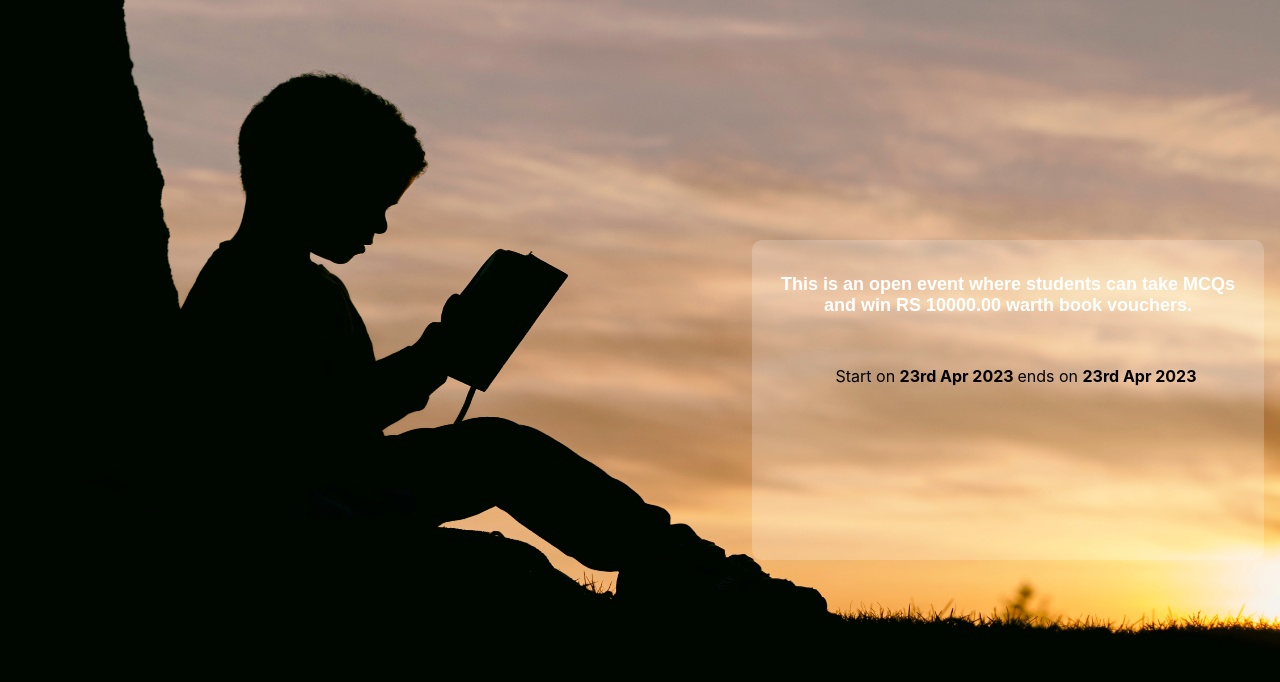
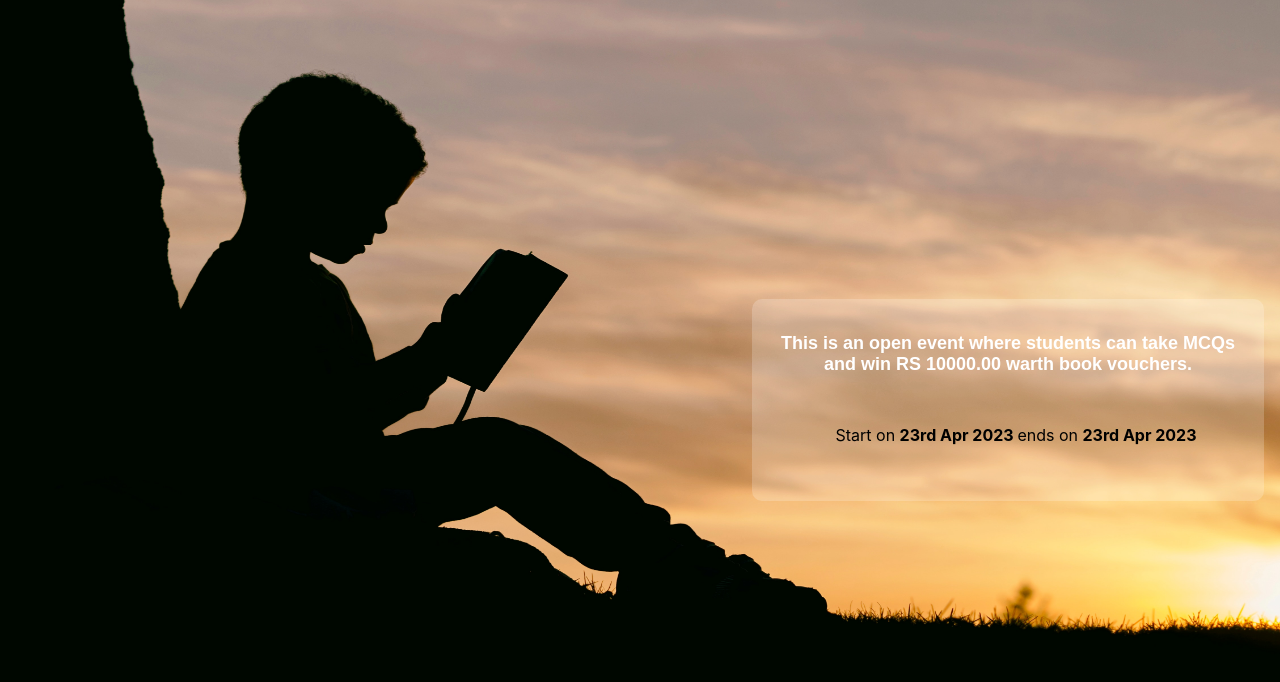
Before and after one commit to DimuthuRoshan/learn-and-win, a React (Create React App) app: page / in a window 1280 px wide. Shown: the top 682 px of the page. Built offline with nearby package versions, Linux system fonts and the light colour scheme; no server answers.

Commit message:
Update Google button

```diff
--- a/package.json
+++ b/package.json
@@ -14,6 +14,7 @@
     "@types/styled-components": "^5.1.26",
     "jwt-decode": "^3.1.2",
     "react": "^18.2.0",
+    "react-device-detect": "^2.2.3",
     "react-dom": "^18.2.0",
     "react-scripts": "5.0.1",
     "styled-components": "^5.3.5",
--- a/src/App.styled.components.tsx
+++ b/src/App.styled.components.tsx
@@ -10,7 +10,6 @@ export const EventDescription = styled.p`
 `;
 
 export const EventDetailsContainer = styled.div`
-  min-width: 300px;
   text-align: center;
 `;
 
@@ -30,7 +29,6 @@ export const LoginContainer = styled.div`
   justify-content: center;
   margin: 1rem;
   width: 40%;
-  height: 40%;
   background: rgb(255,255,255,0.2);
   border-radius: 10px;
 }
--- a/src/App.tsx
+++ b/src/App.tsx
@@ -13,6 +13,7 @@ import {
 import { EVENT_DETAILS, LABLE_TEXT } from "./constant";
 import { GoogleLogin, googleLogout } from "@react-oauth/google";
 import jwtDecode from "jwt-decode";
+import { isMobile } from "react-device-detect";
 
 import "./assets/images/app-background-img.jpg";
 
@@ -62,10 +63,22 @@ function App() {
               </Label>
             </EventDtatesSection>
             <GoogleBtnContainer>
-              <GoogleLogin
-                onSuccess={handleOnSuccess}
-                onError={handleOnError}
-              />
+              {isMobile ? (
+                <GoogleLogin
+                  onSuccess={handleOnSuccess}
+                  onError={handleOnError}
+                  shape="square"
+                  type="icon"
+                  size="medium"
+                />
+              ) : (
+                <GoogleLogin
+                  onSuccess={handleOnSuccess}
+                  onError={handleOnError}
+                  shape="square"
+                  text="signin"
+                />
+              )}
             </GoogleBtnContainer>
           </EventDetailsContainer>
         )}
```
Also changed, not shown: 1 other file (tests, documents, lock files or other folders).
